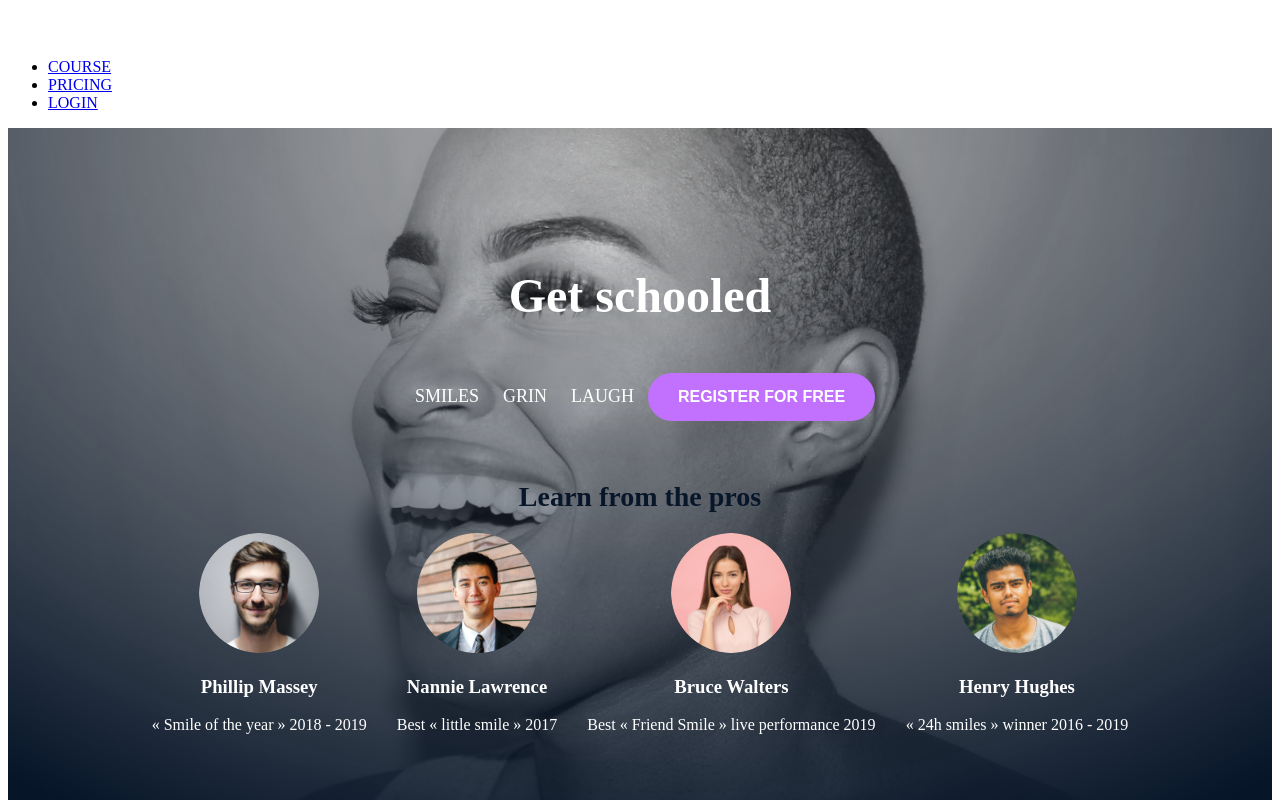
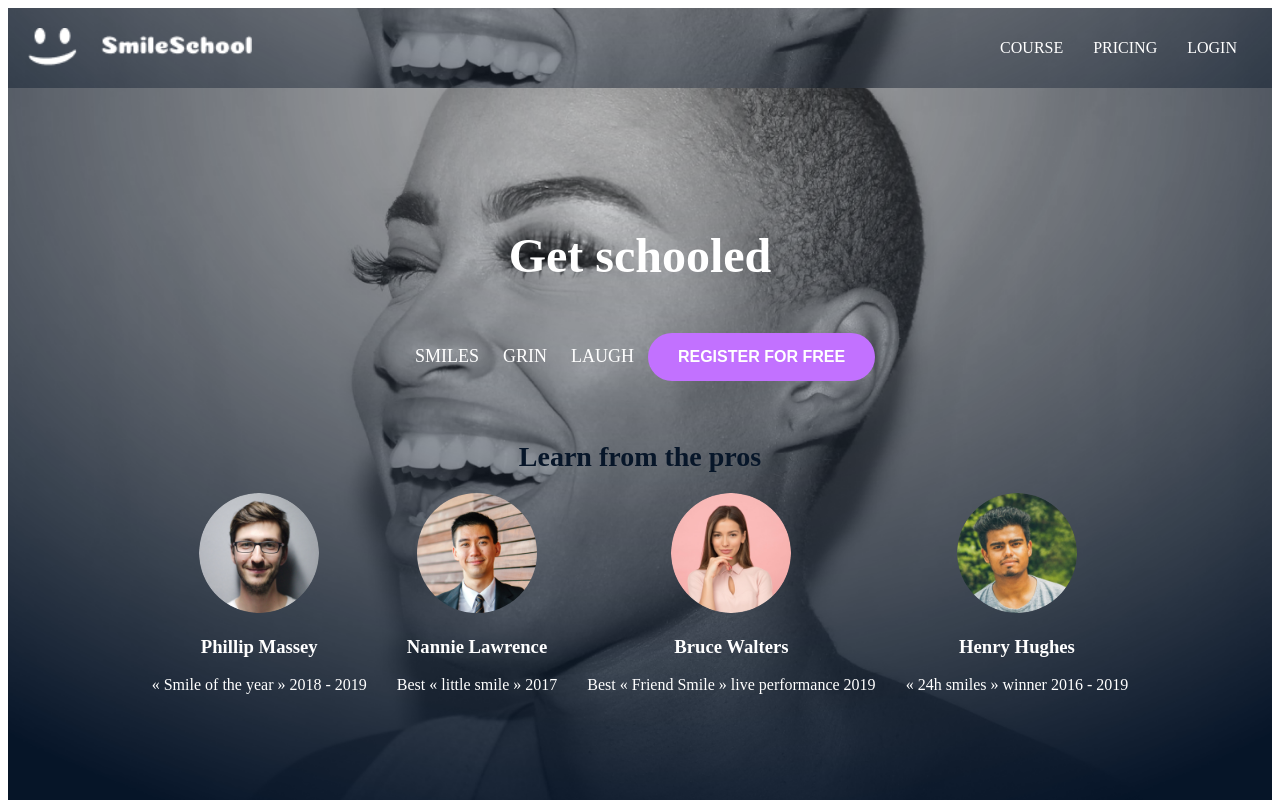
Before and after one commit to Naajih09/alx_html_css, a plain HTML site: page css_basic/css_advanced/index.html in a window 1280 px wide. Shown: the top 800 px of the page. Drawn offline with Linux system fonts and the light colour scheme.

Commit message:
Css advanced

```diff
--- a/css_basic/css_advanced/style.css
+++ b/css_basic/css_advanced/style.css
@@ -1,3 +1,41 @@
+/* Style the header */
+header {
+  background-image: url('./images/Object.png');
+  background-size: cover;
+  background-position: center;
+  height: 10vh;
+  display: flex;
+  align-items: center;
+  justify-content: center;
+  text-align: center;
+}
+nav {
+  display: flex;
+  justify-content: space-between;
+  align-items: center;
+  width: 100%;
+  padding: 20px;
+}
+
+/* Style the logo */
+nav img {
+  height: 40px;
+}
+/* Style the navigation links */
+nav ul {
+  display: flex;
+  list-style: none;
+}
+
+nav ul li {
+  margin: 0 15px;
+}
+
+nav ul li a {
+  text-decoration: none;
+  color: white;
+  font-size: 16px;
+}
 main section:first-of-type {
   background: url("./images/object.png") no-repeat center center;
   background-size: cover;
```
